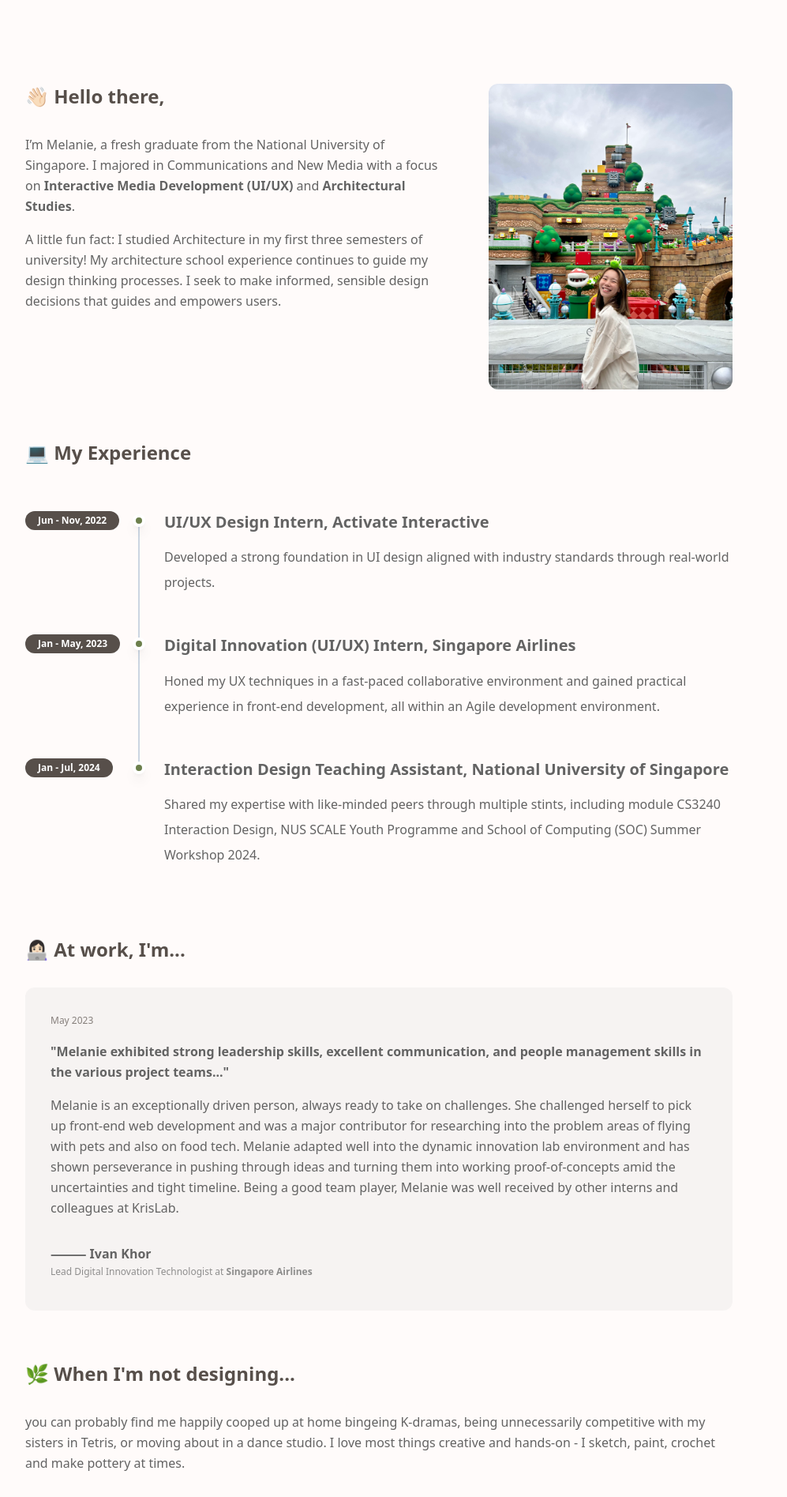
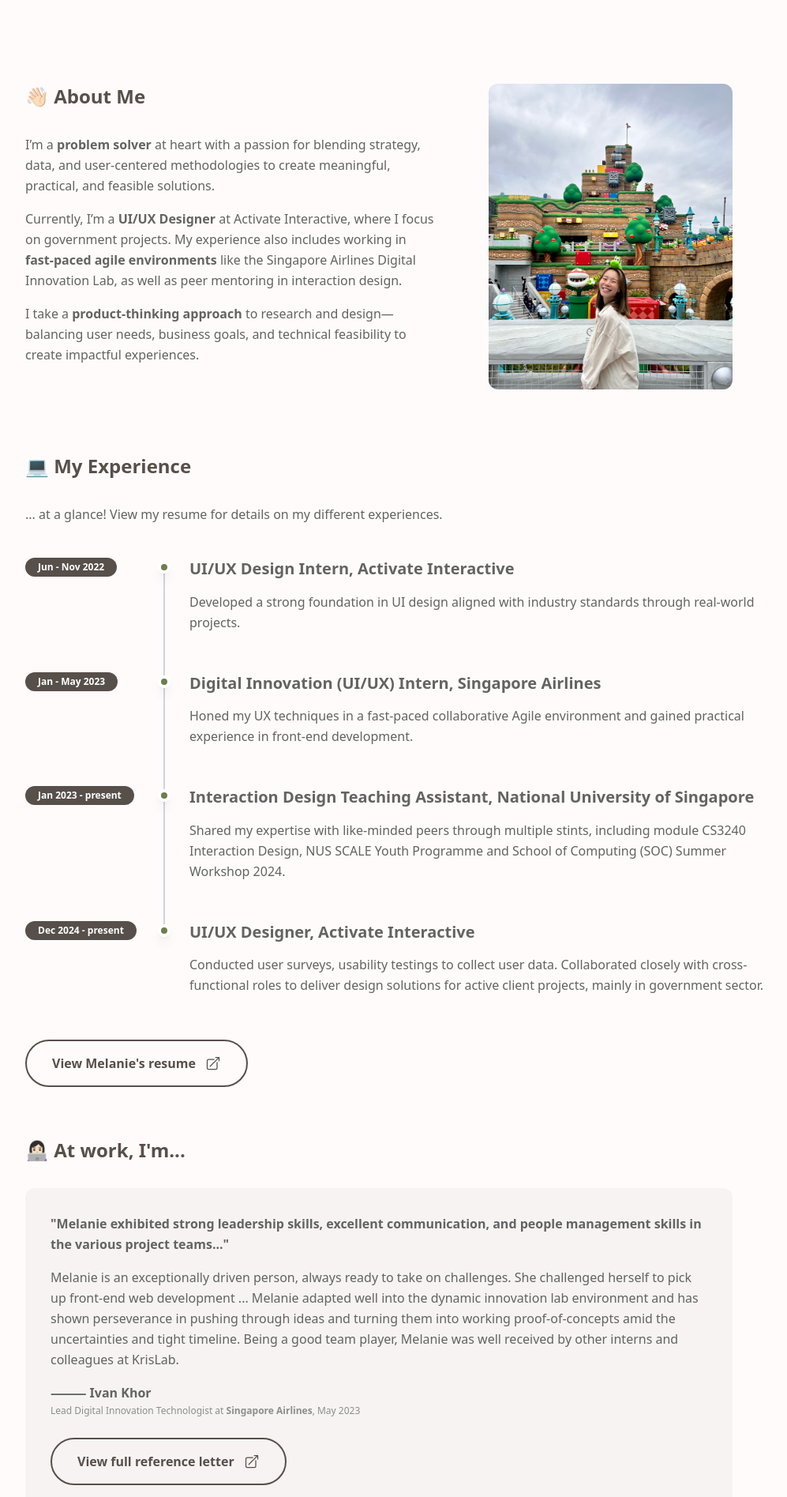
Before and after one commit to melqyn/design, a Next.js app: page /about in a window 1280 px wide. Shown: the part 54-1949 px from the top of the page at 79% size, without its empty margins (160-1157 px from the left). Built offline with nearby package versions, Linux system fonts and the light colour scheme.

Commit message:
update 2025
updated hero section, about me page, resume, added testimonial

```diff
--- a/src/app/about/page.js
+++ b/src/app/about/page.js
@@ -3,7 +3,11 @@ import Navbar from "../components/Navbar";
 import Footer from "../components/Footer";
 import Image from "next/image";
 import ExperienceSection from "../components/ExperienceSection"
-import Timeline from "../components/Timeline"
+import Timeline from "../components/Timeline";
+import Link from "next/link";
+import { ArrowDownTrayIcon } from "@heroicons/react/24/solid";
+import { ArrowRightIcon } from "@heroicons/react/24/solid";
+import {ArrowTopRightOnSquareIcon} from "@heroicons/react/24/solid"
 
 const About = () => {
   return (
@@ -14,15 +18,15 @@ const About = () => {
         <div className="grid grid-cols-1 md:grid-cols-12">
           <div className="col-span-7 pb-8 place-self-left">
             <h1 className="text-[#574F4A] text-2xl font-bold pb-8">
-              👋🏻 Hello there,  </h1>
+            👋🏻 About Me   </h1>
             <p className="text-[#636363] pb-4 leading-relaxed">
-              I’m Melanie, a fresh graduate from the National University of Singapore. I majored in Communications and New Media with a focus on <b> Interactive Media Development (UI/UX)</b> and <b>Architectural Studies</b>.
+            I’m a <b>problem solver</b> at heart with a passion for blending strategy, data, and user-centered methodologies to create meaningful, practical, and feasible solutions.
             </p>
             <p className="text-[#636363] pb-4 leading-relaxed">
-              A little fun fact: I studied Architecture in my first
-              three semesters of university! My architecture school experience
-              continues to guide my design thinking processes. I seek to make
-              informed, sensible design decisions that guides and empowers users.
+            Currently, I’m a <b>UI/UX Designer</b> at Activate Interactive, where I focus on government projects. My experience also includes working in <b>fast-paced agile environments</b> like the Singapore Airlines Digital Innovation Lab, as well as peer mentoring in interaction design.
+            </p>
+            <p className="text-[#636363] pb-4 leading-relaxed">
+            I take a <b>product-thinking approach</b> to research and design—balancing user needs, business goals, and technical feasibility to create impactful experiences.
             </p>
           </div>
           <div className="col-span-5 flex md:pl-8 lg:pl-16">
@@ -40,7 +44,18 @@ const About = () => {
         <div>
         <h1 className="text-[#574F4A] mt-16 text-2xl font-bold pb-8">
         💻 My Experience </h1>
+        <p className="text-[#636363] pb-4 leading-relaxed">
+            ... at a glance! View my resume for details on my different experiences.
+            </p>
           <Timeline/>
+          <Link
+                href={"/Melanie Quek_Resume.pdf"}
+                target="_blank"
+                className="text-[#574F4A] inline-flex items-center hover:text-opacity-70 font-bold py-4 pl-8 pr-8 border-2 border-[#574F4A] hover:border-[#574F4A70] rounded-full"
+              >
+                View Melanie's resume
+                <ArrowTopRightOnSquareIcon className="ml-3 h-5 w-5" />
+              </Link>
         </div>
 
         <div>
@@ -48,33 +63,36 @@ const About = () => {
             👩🏻‍💻 At work, I&apos;m...
           </h1>
           <div className="p-8 bg-[#d3d3d3] bg-opacity-20 rounded-xl group">
-            <div className="md:flex md:justify-between">
-              <p className="text-[rgb(87,79,74)] text-opacity-70 text-xs pb-4 leading-relaxed">
-                May 2023</p>
-              <p className="text-[#574F4A] opacity-0 group-hover:opacity-100 duration-300 text-opacity-70 text-xs leading-relaxed pb-4 hidden sm:block"> *Full reference letter available on request.</p>
-            </div>
-
             <p className="text-[#636363] font-bold pb-4 leading-relaxed">
             &quot;Melanie exhibited strong leadership skills, excellent communication, and people management skills in the various project teams...&quot;
             </p>
 
-            <p className="text-[#636363] pb-8 leading-relaxed">
+            <p className="text-[#636363] pb-4 leading-relaxed">
               Melanie is an exceptionally driven person, always ready to take on challenges. She challenged herself
-              to pick up front-end web development and was a major contributor for researching into the problem
-              areas of flying with pets and also on food tech. Melanie adapted well into the dynamic innovation lab
+              to pick up front-end web development ... Melanie adapted well into the dynamic innovation lab
               environment and has shown perseverance in pushing through ideas and turning them into working
               proof-of-concepts amid the uncertainties and tight timeline. Being a good team player, Melanie was
               well received by other interns and colleagues at KrisLab.
             </p>
 
-            <div className="">
+            <div className="mb-4">
               <p className="text-[#636363] font-semibold leading-relaxed">
                 ⸻ Ivan Khor
               </p>
               <p className="text-[#636363] text-opacity-70 text-xs pb-2 leading-relaxed">
-                Lead Digital Innovation Technologist at <b>Singapore Airlines</b>
+                Lead Digital Innovation Technologist at <b>Singapore Airlines</b>, May 2023
               </p>
             </div>
+
+            <Link
+                href={"/Quek Yi Ning Melanie_SIA Testimonial.pdf"}
+                target="_blank"
+                className="text-[#574F4A] inline-flex items-center hover:text-opacity-70 font-bold py-4 pl-8 pr-8 border-2 border-[#574F4A] hover:border-[#574F4A70] rounded-full"
+              >
+                View full reference letter
+                <ArrowTopRightOnSquareIcon className="ml-3 h-5 w-5" />
+              </Link>
+
           </div>
         </div>
 
@@ -82,10 +100,7 @@ const About = () => {
           <h1 className="text-[#574F4A] mt-16 text-2xl font-bold pb-8">
             🌿 When I&apos;m not designing...</h1>
           <p className="text-[#636363] pb-8 leading-relaxed">
-            you can probably find me happily cooped up at home bingeing K-dramas,
-            being unnecessarily competitive with my sisters in Tetris,
-            or moving about in a dance studio.
-            I love most things creative and hands-on - I sketch, paint, crochet and make pottery at times.
+            I love most things creative and hands-on - I sketch, paint, crochet and make pottery at times. I also love travelling and exploring new food spots!
           </p>
 
           <div className="grid grid-cols-1 gap-8 md:grid-cols-6 lg:grid-cols-12">
--- a/src/app/components/Footer.jsx
+++ b/src/app/components/Footer.jsx
@@ -12,7 +12,7 @@ const Footer = () => {
 
   switch (currentPage) {
     case "/about":
-      secondHeadingText = "See my design works 🎨";
+      secondHeadingText = "See my works 🎨";
       secondHeadingUrl = "/#works";
       break;
     default:
@@ -49,7 +49,7 @@ const Footer = () => {
         </Link>
       </div>
       <div className="flex flex-col items-left mx-auto pb-12">
-      <p className="text-[#76655B] text-xs md:text-lg text-opacity-40 poppins">Designed and coded by Melanie Quek 2024 © </p></div>
+      <p className="text-[#76655B] text-xs text-opacity-40 ">Designed and coded by Melanie Quek 2025 © </p></div>
     </div>
   );
 };
--- a/src/app/components/HeroSection.jsx
+++ b/src/app/components/HeroSection.jsx
@@ -18,12 +18,13 @@ function HeroSection() {
 
         <div>
           <h1 className="text-[#574F4A] leading-[1.2] mb-8 text-3xl md:text-4xl lg:text-5xl font-extrabold md:text-center poppins">
-            hello, i’m melanie!</h1>
-          <p className="text-[#76655B] mb-4 text-s lg:text-l md:text-center">
-            I craft clean user experiences with a focus on clarity and intention.<br></br>
+            hello, i&apos;m melanie!</h1>
+          <p className="text-[#76655B] mb-4 text-s lg:text-l md:text-center max-w-2xl">
+            I&apos;m a problem solver dedicated to crafting feasible, practical and impactful design solutions.
+            Passionate about accessibility, inclusive design, and user-centered research. 👩🏻‍💻
           </p>
           <p className="text-[#76655B] mb-8 lg:mb-12 text-s lg:text-l md:text-center">
-            Previously at <b>Singapore Airlines</b> and <b>Activate Interactive</b>.
+            Currently UI/UX Designer at <b>Activate Interactive</b>.
           </p>
         </div>
 
--- a/src/app/components/Navbar.jsx
+++ b/src/app/components/Navbar.jsx
@@ -84,7 +84,7 @@ const Navbar = () => {
               <Link
                 href={"/Melanie Quek_Resume.pdf"}
                 target="_blank"
-                className="text-[#574F4A] hover:text-opacity-70 font-bold block py-1 pl-3 pr-3 border-2 border-[#574F4A] hover:border-[#574F4A70] rounded-full nav_link">
+                className="text-[#574F4A] hover:text-opacity-70 font-bold block py-2 pl-4 pr-4 border-2 border-[#574F4A] hover:border-[#574F4A70] rounded-full nav_link">
                 Resume
               </Link>
             </li>
--- a/src/app/components/Timeline.jsx
+++ b/src/app/components/Timeline.jsx
@@ -3,19 +3,24 @@ import React from 'react';
 
 const timelineData = [
   {
-    date: 'Jun - Nov, 2022',
+    date: 'Jun - Nov 2022',
     title: 'UI/UX Design Intern, Activate Interactive',
     description: 'Developed a strong foundation in UI design aligned with industry standards through real-world projects.'
   },
   {
-    date: 'Jan - May, 2023',
+    date: 'Jan - May 2023',
     title: 'Digital Innovation (UI/UX) Intern, Singapore Airlines',
-    description: 'Honed my UX techniques in a fast-paced collaborative environment and gained practical experience in front-end development, all within an Agile development environment.'
+    description: 'Honed my UX techniques in a fast-paced collaborative Agile environment and gained practical experience in front-end development.'
   },
   {
-    date: 'Jan - Jul, 2024',
+    date: 'Jan 2023 - present',
     title: 'Interaction Design Teaching Assistant, National University of Singapore',
     description: 'Shared my expertise with like-minded peers through multiple stints, including module CS3240 Interaction Design, NUS SCALE Youth Programme and School of Computing (SOC) Summer Workshop 2024.'
+  },
+  {
+    date: 'Dec 2024 - present',
+    title: 'UI/UX Designer, Activate Interactive',
+    description: 'Conducted user surveys, usability testings to collect user data. Collaborated closely with cross-functional roles to deliver design solutions for active client projects, mainly in government sector.'
   },
 ];
 
@@ -26,17 +31,18 @@ const Timeline = () => {
         <div key={index} className="relative pl-8 sm:pl-32 py-6 group">
           {/* Vertical line and dot */}
           <div className="flex flex-col sm:flex-row items-start
-          mb-1 group-last:before:hidden before:absolute before:left-2 sm:before:left-10 before:h-full before:px-px before:bg-slate-300 sm:before:ml-[6.5rem] before:self-start before:-translate-x-1/2 before:translate-y-3
-          after:absolute after:left-2 sm:after:left-10 after:w-2 after:h-2 after:bg-[#6c7f4c] after:border-4 after:box-content after:border-white after:rounded-full after:shadow-lg sm:after:ml-[6.5rem] after:-translate-x-1/2 after:translate-y-1.5">
+            mb-1 group-last:before:hidden
+            before:absolute before:left-2 sm:before:left-14 before:h-full before:px-px before:bg-slate-300 sm:before:ml-[7.5rem] before:self-start before:-translate-x-1/2 before:translate-y-3
+            after:absolute after:left-2 sm:after:left-14 after:w-2 after:h-2 after:bg-[#6c7f4c] after:border-4 after:box-content after:border-white after:rounded-full after:shadow-lg sm:after:ml-[7.5rem] after:-translate-x-1/2 after:translate-y-1.5">
 
             <time className="sm:absolute left-0 translate-y-0.5
             inline-flex items-center justify-center text-xs font-semibold
            px-4 h-6 mb-3 sm:mb-0 text-[#fff] bg-[#574F4A] rounded-full">{item.date}</time>
 
-            <div className="text-xl font-semibold text-[#636363] leading-relaxed mb-2 mr-10 sm:translate-x-12 ">{item.title}</div>
+            <div className="text-xl font-semibold text-[#636363] leading-relaxed mb-2 mr-10 sm:translate-x-20 ">{item.title}</div>
           </div>
           {/* Description */}
-          <div className="text-[#636363] leading-loose mr-10 sm:translate-x-12">{item.description}</div>
+          <div className="text-[#636363] leading-relaxed mr-10 sm:translate-x-20">{item.description}</div>
         </div>
       ))}
     </div>
```
Also changed, not shown: 2 other files (tests, documents, lock files or other folders).
